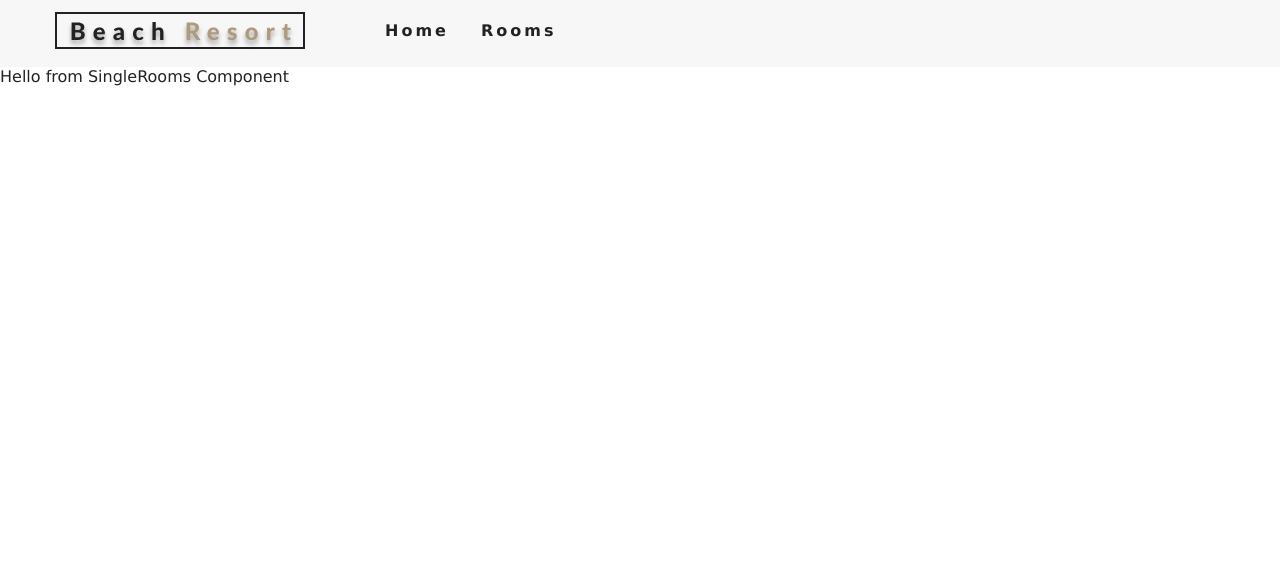
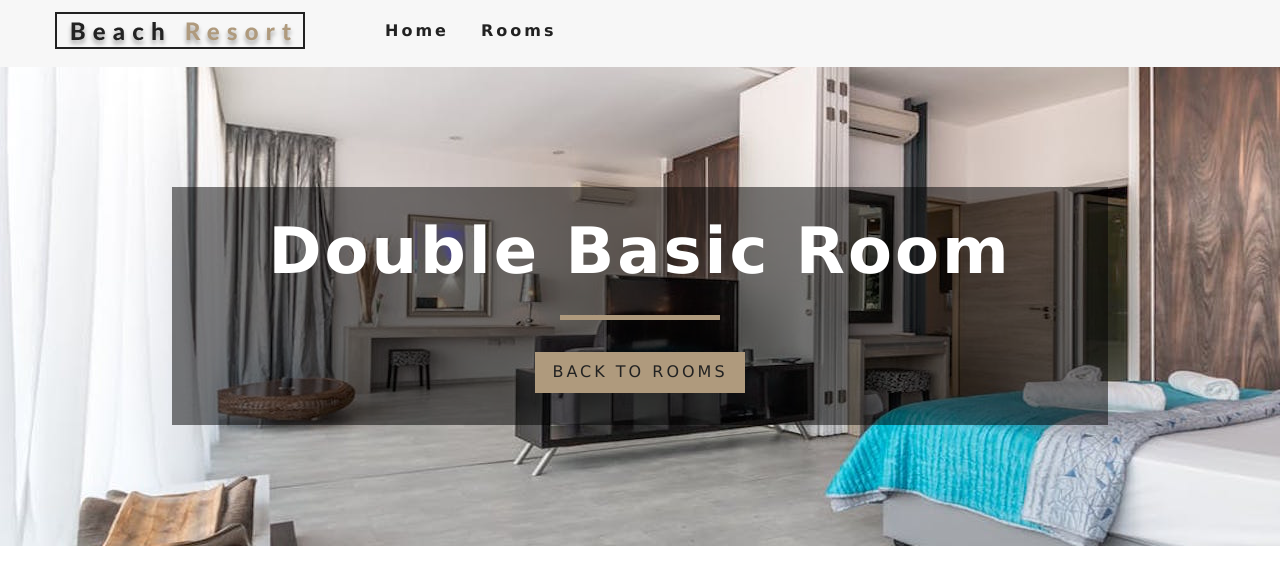
Before and after one commit to Khingz/Beach-Resort-Code-Along, a React (Create React App) app: page /rooms/double-basic in a window 1280 px wide. Shown: the top 584 px of the page. Built offline with nearby package versions, Linux system fonts and the light colour scheme.

Commit message:
setup styled component accomplished

```diff
--- a/package.json
+++ b/package.json
@@ -11,6 +11,7 @@
     "react-icons": "^4.1.0",
     "react-router-dom": "^5.2.0",
     "react-scripts": "4.0.2",
+    "styled-components": "^5.2.1",
     "web-vitals": "^1.1.0"
   },
   "scripts": {
--- a/src/Context.js
+++ b/src/Context.js
@@ -37,10 +37,16 @@
         return tempItems
     }
 
+    getRoom = slug => {
+        let tempRooms = [...this.state.rooms];
+        const room = tempRooms.find(room => room.slug === slug);
+        return room;
+    }
+
     render() {
         return (
             <>
-                <RoomContext.Provider value={{...this.state }}>
+                <RoomContext.Provider value={{...this.state, getRoom: this.getRoom }}>
                     {this.props.children}
                 </RoomContext.Provider>
             </>
--- /dev/null
+++ b/src/components/StyledHero.js
@@ -0,0 +1,12 @@
+import styled from 'styled-components';
+import defaultImg from '../images/room-1.jpeg';
+
+const StyledHero = styled.header`
+    min-height: 60vh;
+    background: url(${props => props.img}) center/cover no-repeat;
+    display: flex;
+    align-items: center;
+    justify-content: center;
+`
+
+export default StyledHero;
--- a/src/pages/SingleRoom.js
+++ b/src/pages/SingleRoom.js
@@ -1,11 +1,39 @@
 import React, {Component} from 'react';
+import defaultBcg from '../images/room-1.jpeg';
+import Hero from '../components/Hero';
+import Banner from '../components/Banner';
+import { RoomContext } from '../Context';
+import { Link } from 'react-router-dom';
+import StyledHero from '../components/StyledHero';
 
 class SingleRooms extends Component {
+    constructor(props) {
+        super(props);
+        //console.log(this.props);
+        this.state = {
+            slug: this.props.match.params.slug,
+            defaultBcg
+        }
+    }
+    static contextType = RoomContext
     render() {
+        const { getRoom } = this.context;
+        const room = getRoom(this.state.slug);
+        if(!room) {
+            return <div className='error'>
+                <h3>no such room could be found...</h3>
+                <Link to='/rooms' className='btn-primary'>back to rooms</Link>
+            </div>
+        }
+        const { name, description, capacity, size, price, extras, breakfast, pets, images } = room;
         return (
-            <div>
-                Hello from SingleRooms Component
-            </div>
+            <>
+                <StyledHero img={images[0] || this.state.defaultBcg}>
+                    <Banner title={`${name} room`}>
+                        <Link to='/rooms' className='btn-primary'>back to rooms</Link>
+                    </Banner>
+                </StyledHero>
+            </>
         )
     }
 }
```
Also changed, not shown: 1 other file (tests, documents, lock files or other folders).
